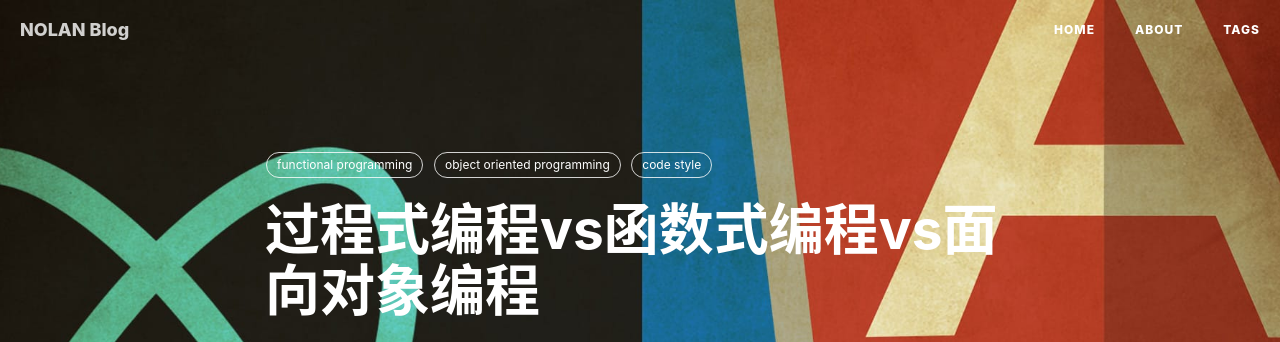
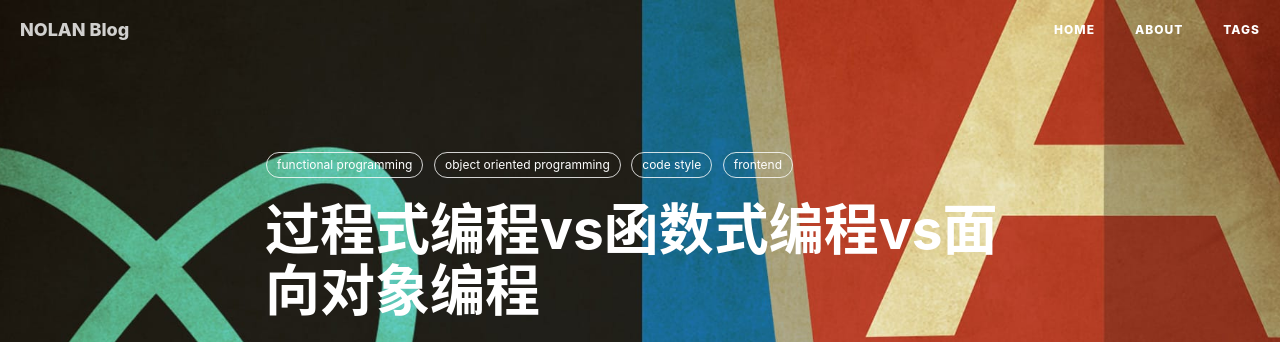
Before and after one commit to jiahao-si/jiahao-si.github.io, a Jekyll site: the page built from _posts/2020-02-04-过程式编程vs函数式编程vs面向对象编程.md, in a window 1280 px wide and 900 px high. Shown: the top 342 px of the window. Built offline with Jekyll 4.4.1, drawn with Linux system fonts in a browser that asks for light colours; nearby versions of some CDN libraries; comment, search, counter and statistics services are not loaded.

Commit message:
Update 2020-02-04-过程式编程vs函数式编程vs面向对象编程.md

```diff
--- a/_posts/2020-02-04-过程式编程vs函数式编程vs面向对象编程.md
+++ b/_posts/2020-02-04-过程式编程vs函数式编程vs面向对象编程.md
@@ -10,6 +10,7 @@ tags:
   - functional programming
   - object oriented programming
   - code style
+  - frontend
 ---
 
 > 以一个表单页面为例，通过三种不同风格的编码，实现表单的校验和提交。
```
